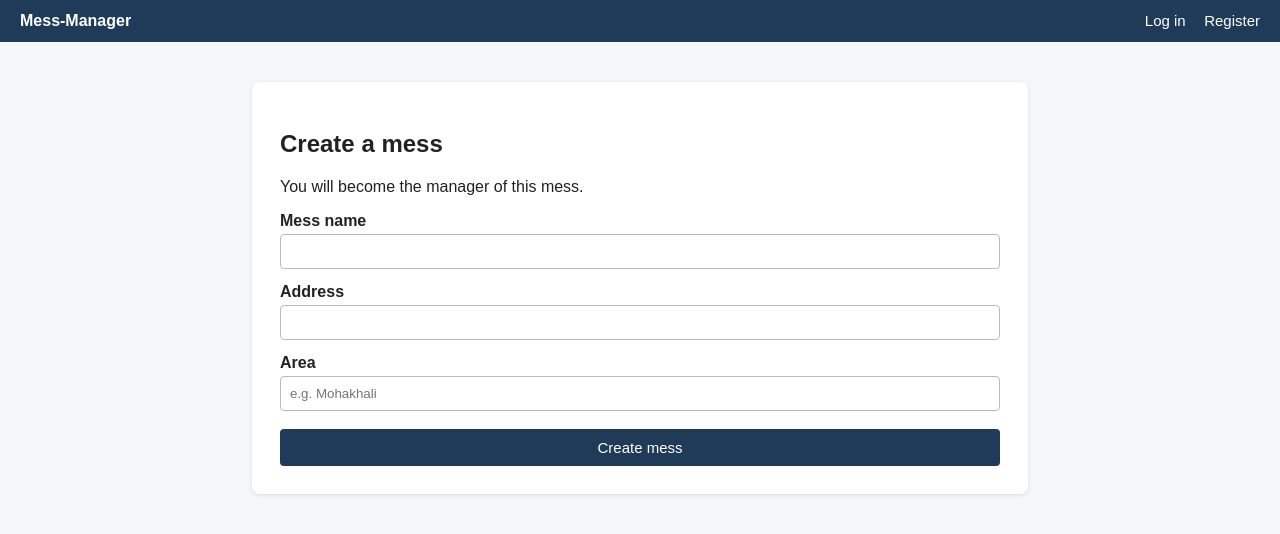
After one commit to fardinfaiaz/mess-manager, a Laravel app: template resources/views/messes/create.blade.php in a window 1280 px wide. The commit adds this page. Shown: the top 534 px of the page. Run offline with Laravel 12, Linux system fonts and the light colour scheme; the template is opened without the code that fills it, so the values that code supplies are empty.

Commit message:
Add mess creation with manager membership and EnsureManager middleware

```diff
--- a/resources/views/layouts/app.blade.php
+++ b/resources/views/layouts/app.blade.php
@@ -8,11 +8,15 @@
         body { font-family: Arial, sans-serif; margin: 0; background: #f4f6f8; color: #222; }
         nav { background: #1f3b57; color: #fff; padding: 12px 20px; display: flex; justify-content: space-between; align-items: center; }
         nav a, nav button { color: #fff; background: none; border: none; font-size: 15px; cursor: pointer; margin-left: 14px; text-decoration: none; }
-        main { max-width: 420px; margin: 40px auto; background: #fff; padding: 28px; border-radius: 8px; box-shadow: 0 1px 4px rgba(0,0,0,.1); }
+        main { max-width: 720px; margin: 40px auto; background: #fff; padding: 28px; border-radius: 8px; box-shadow: 0 1px 4px rgba(0,0,0,.1); }
         label { display: block; margin-top: 14px; font-weight: bold; }
-        input[type=text], input[type=email], input[type=password] { width: 100%; padding: 9px; margin-top: 4px; box-sizing: border-box; border: 1px solid #bbb; border-radius: 4px; }
+        input[type=text], input[type=email], input[type=password], input[type=number], select, textarea { width: 100%; padding: 9px; margin-top: 4px; box-sizing: border-box; border: 1px solid #bbb; border-radius: 4px; }
         .btn { margin-top: 18px; width: 100%; padding: 10px; background: #1f3b57; color: #fff; border: none; border-radius: 4px; font-size: 15px; cursor: pointer; }
         .error { color: #b00020; font-size: 14px; margin-top: 4px; }
+        a.btn { display: block; text-align: center; text-decoration: none; }
+        .flash { padding: 10px; border-radius: 4px; margin-bottom: 16px; }
+        .flash-success { background: #e5f4e4; color: #1b5e20; }
+        .flash-error { background: #fbebeb; color: #b00020; }
     </style>
 </head>
 <body>
@@ -32,6 +36,8 @@
         </div>
     </nav>
     <main>
+	@if (session('success')) <div class="flash flash-success">{{ session('success') }}</div> @endif
+	@if (session('error')) <div class="flash flash-error">{{ session('error') }}</div> @endif
         @yield('content')
     </main>
 </body>
--- /dev/null
+++ b/resources/views/messes/create.blade.php
@@ -0,0 +1,24 @@
+@extends('layouts.app')
+
+@section('title', 'Create a mess')
+
+@section('content')
+    <h2>Create a mess</h2>
+    <p>You will become the manager of this mess.</p>
+    <form method="POST" action="{{ route('messes.store') }}">
+        @csrf
+        <label for="name">Mess name</label>
+        <input type="text" id="name" name="name" value="{{ old('name') }}" required>
+        @error('name') <div class="error">{{ $message }}</div> @enderror
+
+        <label for="address">Address</label>
+        <input type="text" id="address" name="address" value="{{ old('address') }}" required>
+        @error('address') <div class="error">{{ $message }}</div> @enderror
+
+        <label for="area">Area</label>
+        <input type="text" id="area" name="area" value="{{ old('area') }}" placeholder="e.g. Mohakhali" required>
+        @error('area') <div class="error">{{ $message }}</div> @enderror
+
+        <button type="submit" class="btn">Create mess</button>
+    </form>
+@endsection
--- a/routes/web.php
+++ b/routes/web.php
@@ -3,6 +3,8 @@
 use App\Http\Controllers\AuthController;
 use App\Http\Controllers\DashboardController;
 use Illuminate\Support\Facades\Route;
+use App\Http\Controllers\MessController;
+use App\Http\Middleware\EnsureManager;
 
 Route::get('/', fn () => redirect()->route('dashboard'));
 
@@ -18,4 +20,7 @@ Route::middleware('guest')->group(function () {
 Route::middleware('auth')->group(function () {
     Route::get('/dashboard', [DashboardController::class, 'index'])->name('dashboard');
     Route::post('/logout', [AuthController::class, 'logout'])->name('logout');
+    // Mess setup (Fardin)
+    Route::get('/messes/create', [MessController::class, 'create'])->name('messes.create');
+    Route::post('/messes', [MessController::class, 'store'])->name('messes.store');
 });
```
Also changed, not shown: app/Http/Controllers/DashboardController.php (+6 -1 lines), app/Http/Controllers/MessController.php (added, +49 -0 lines), app/Http/Middleware/EnsureManager.php (added, +21 -0 lines), resources/views/dashboard.blade.php (+9 -2 lines).
